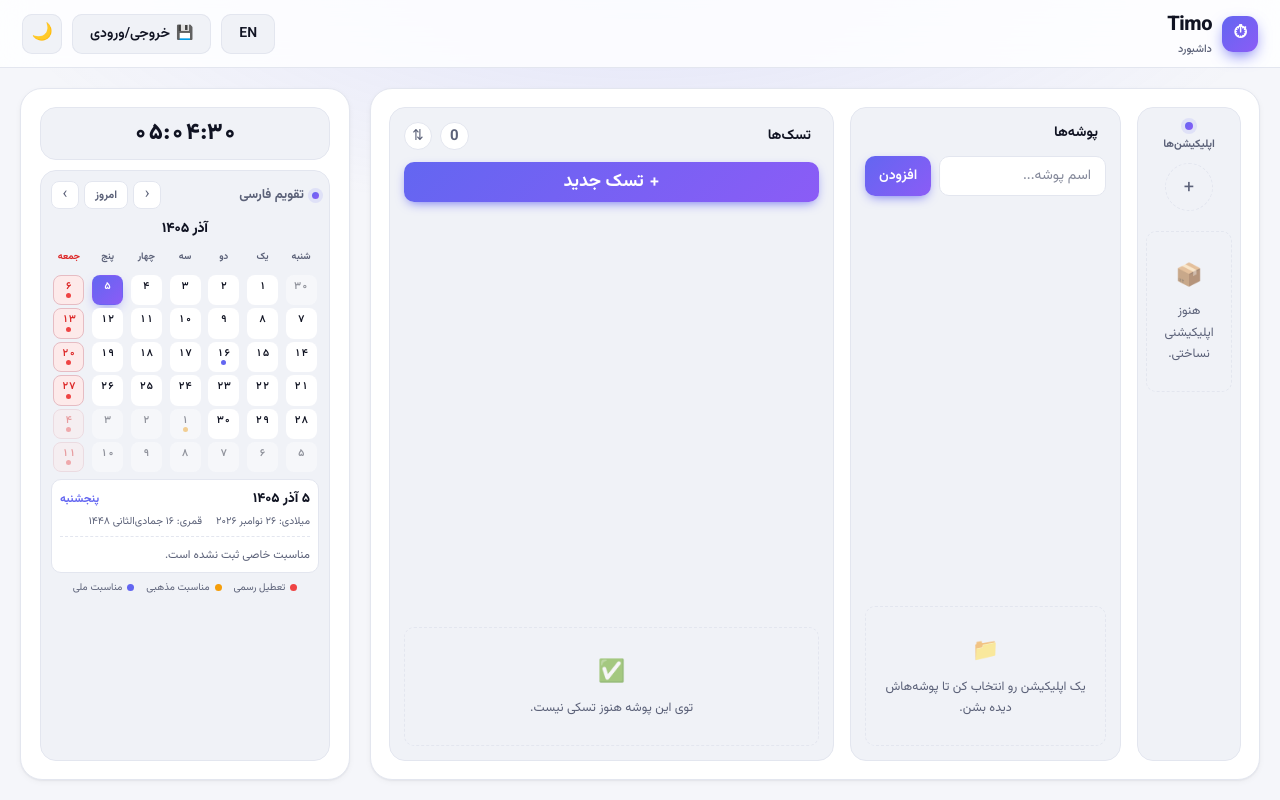
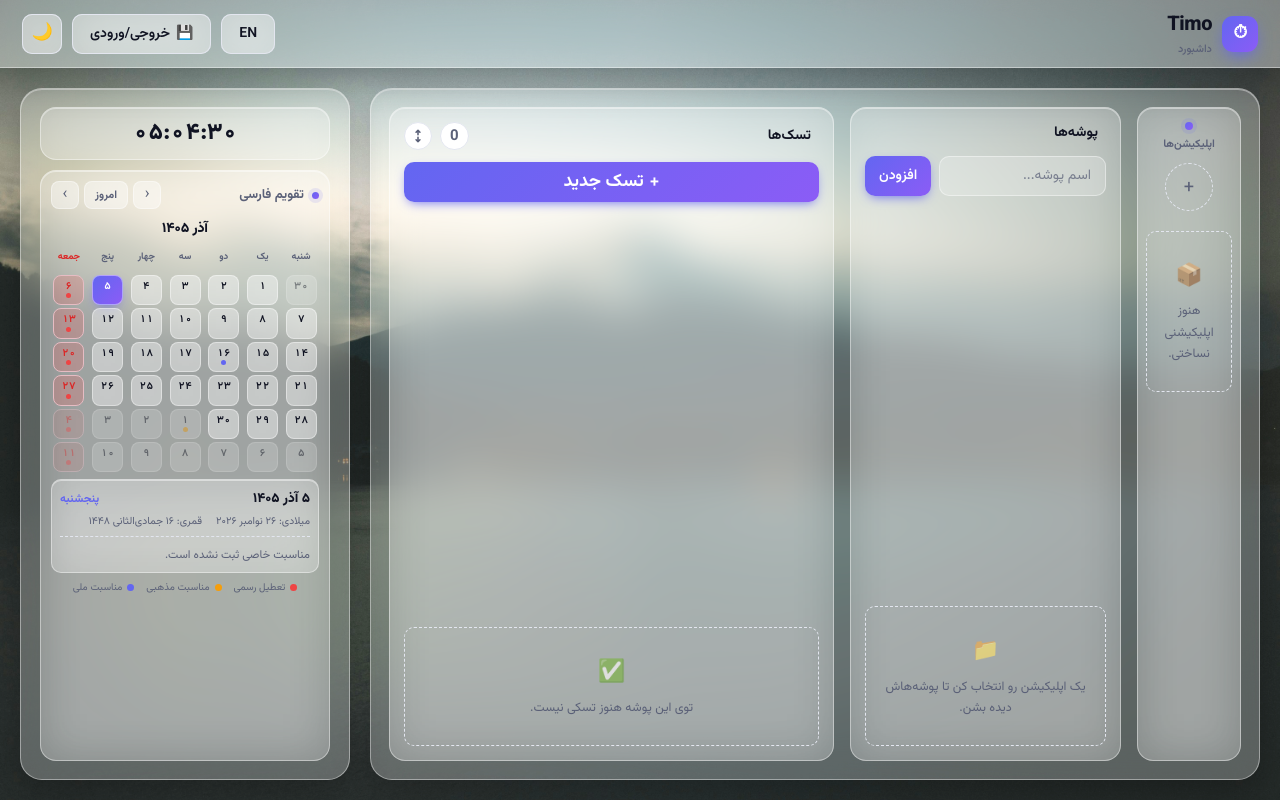
Before and after one commit to AmirBahadorAmiri/Timo, a PHP site: page /newtab.html in a window 1280 px wide. Run offline with PHP 8.4, Linux system fonts and the light colour scheme.

Commit message:
Add mountain wallpaper and liquid glass surfaces
- Use assets/background/mountain_1.jpg as a fixed, brightened backdrop
- Add glass.css with theme-aware frosted panels, cards, menus and modals
- Replace sort glyph with a centered SVG icon

```diff
--- /dev/null
+++ b/assets/css/glass.css
@@ -0,0 +1,139 @@
+/* ============================================================
+   Timo — liquid glass skin
+   Loaded last so it can frost every surface over the wallpaper.
+   ============================================================ */
+
+:root {
+  --glass-bg: rgba(255, 255, 255, 0.26);
+  --glass-bg-2: rgba(255, 255, 255, 0.38);
+  --glass-bg-3: rgba(255, 255, 255, 0.22);
+  --glass-line: rgba(255, 255, 255, 0.42);
+  --glass-inner: inset 0 1px 0 rgba(255, 255, 255, 0.45);
+  --glass-shadow: 0 12px 36px rgba(0, 0, 0, 0.28);
+  --glass-blur: 22px;
+}
+
+html[data-theme='dark'] {
+  --glass-bg: rgba(24, 30, 46, 0.40);
+  --glass-bg-2: rgba(36, 44, 64, 0.50);
+  --glass-bg-3: rgba(24, 30, 46, 0.28);
+  --glass-line: rgba(255, 255, 255, 0.16);
+  --glass-inner: inset 0 1px 0 rgba(255, 255, 255, 0.09);
+  --glass-shadow: 0 12px 36px rgba(0, 0, 0, 0.45);
+}
+
+/* ---------- Wallpaper ---------- */
+html,
+body {
+  background-color: transparent;
+}
+body::after {
+  content: '';
+  position: fixed;
+  inset: 0;
+  z-index: -1;
+  pointer-events: none;
+  background: url('../background/mountain_1.jpg') center / cover fixed;
+  filter: brightness(1.35) saturate(1.1);
+}
+body::before {
+  opacity: 0.25;
+}
+
+/* ---------- Frost every surface ---------- */
+.topbar,
+.panel,
+.card,
+.cal,
+.cal-detail,
+.col,
+.app-rail,
+.item,
+.cal-cell,
+.btn.ghost,
+.cal-nav-btn,
+.cal-today,
+.ctx-menu,
+.toast,
+.modal-form,
+.modal-foot {
+  backdrop-filter: blur(var(--glass-blur)) saturate(160%);
+  -webkit-backdrop-filter: blur(var(--glass-blur)) saturate(160%);
+}
+
+.topbar {
+  background: var(--glass-bg-2);
+  border-bottom-color: var(--glass-line);
+  box-shadow: var(--glass-shadow);
+}
+
+.panel {
+  background: var(--glass-bg);
+  border-color: var(--glass-line);
+  box-shadow: var(--glass-inner), var(--glass-shadow);
+}
+
+.card,
+.cal,
+.cal-detail,
+.col,
+.app-rail {
+  background: var(--glass-bg-3);
+  border-color: var(--glass-line);
+  box-shadow: var(--glass-inner);
+}
+
+.item,
+.cal-cell,
+.btn.ghost,
+.cal-nav-btn,
+.cal-today {
+  background: var(--glass-bg-2);
+  border-color: var(--glass-line);
+}
+
+.item.active {
+  background: color-mix(in srgb, var(--accent) 26%, transparent);
+}
+
+.cal-cell.is-holiday {
+  background: rgba(239, 68, 68, 0.20);
+}
+.cal-cell.is-selected {
+  background: linear-gradient(135deg, var(--accent), var(--accent-2));
+  border-color: var(--glass-line);
+}
+
+.ctx-menu,
+.toast,
+.modal-form {
+  background: var(--glass-bg-2);
+  border-color: var(--glass-line);
+  box-shadow: var(--glass-inner), var(--glass-shadow);
+}
+.modal-foot {
+  background: var(--glass-bg-3);
+  border-top-color: var(--glass-line);
+}
+.modal input[type='text'],
+.modal input[type='number'],
+.modal textarea,
+.modal select,
+.row input {
+  background: var(--glass-bg-3);
+  border-color: var(--glass-line);
+  color: var(--text);
+}
+.modal input[type='file'] {
+  background: var(--glass-bg-3);
+  border-color: var(--glass-line);
+}
+
+/* Keep the accent-filled buttons solid and readable. */
+.btn:not(.ghost),
+.add-task,
+.cd-chip,
+.badge {
+  backdrop-filter: none;
+  -webkit-backdrop-filter: none;
+}
--- a/assets/css/style.css
+++ b/assets/css/style.css
@@ -528,8 +528,10 @@ html[dir='rtl'] .rail-item .icon-btn {
   width: 28px;
   height: 28px;
   padding: 0;
-  display: grid;
-  place-items: center;
+  display: flex;
+  align-items: center;
+  justify-content: center;
+  text-align: center;
   border-radius: 999px;
   border: 1px solid var(--border);
   background: var(--surface);
--- a/newtab.html
+++ b/newtab.html
@@ -7,6 +7,7 @@
 <link rel="icon" href="icons/icon32.png">
 <link rel="stylesheet" href="assets/css/style.css">
 <link rel="stylesheet" href="assets/css/calendar.css">
+<link rel="stylesheet" href="assets/css/glass.css">
 </head>
 <body>
 <header class="topbar">
@@ -52,7 +53,11 @@
         </div>
 
         <div class="col tasks-col">
-          <h2><span class="dot"></span><span data-i18n="tasks"></span><span class="count" id="taskCount">0</span><button type="button" class="sort-btn" id="taskSort" title="" aria-label="">⇅</button></h2>
+          <h2><span class="dot"></span><span data-i18n="tasks"></span><span class="count" id="taskCount">0</span><button type="button" class="sort-btn" id="taskSort" title="" aria-label="">
+            <svg viewBox="0 0 16 16" width="14" height="14" fill="none" stroke="currentColor" stroke-width="1.8" stroke-linecap="round" stroke-linejoin="round" aria-hidden="true">
+              <path d="M8 1.5v5m0-5L5.8 3.7M8 1.5l2.2 2.2M8 14.5v-5m0 5 2.2-2.2M8 14.5l-2.2-2.2"/>
+            </svg>
+          </button></h2>
           <button type="button" class="btn add-task" id="taskAdd">
             <span aria-hidden="true">+</span><span data-i18n="new_task"></span>
           </button>
```
Also changed, not shown: assets/background/mountain_1.jpg (added).
